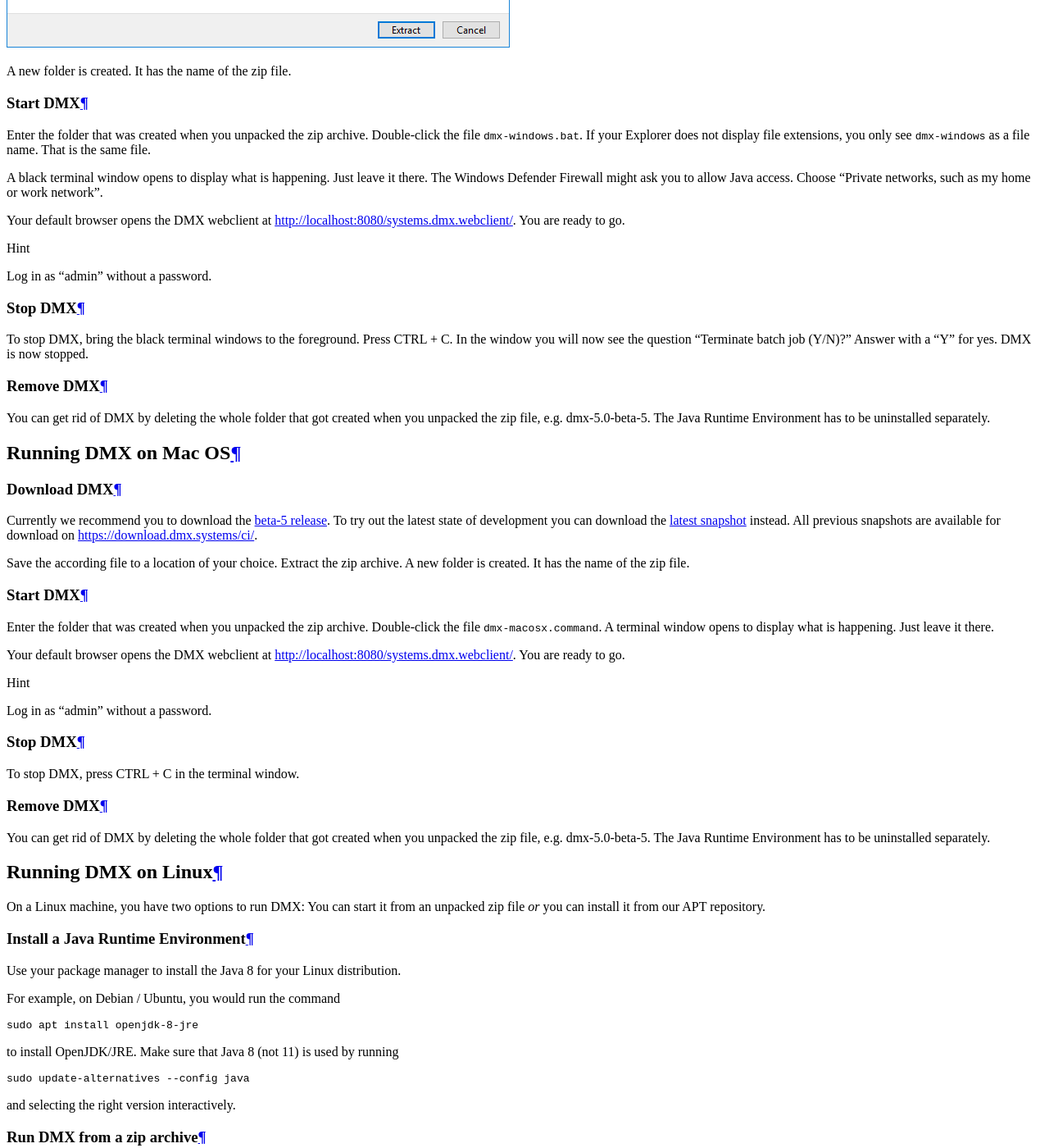
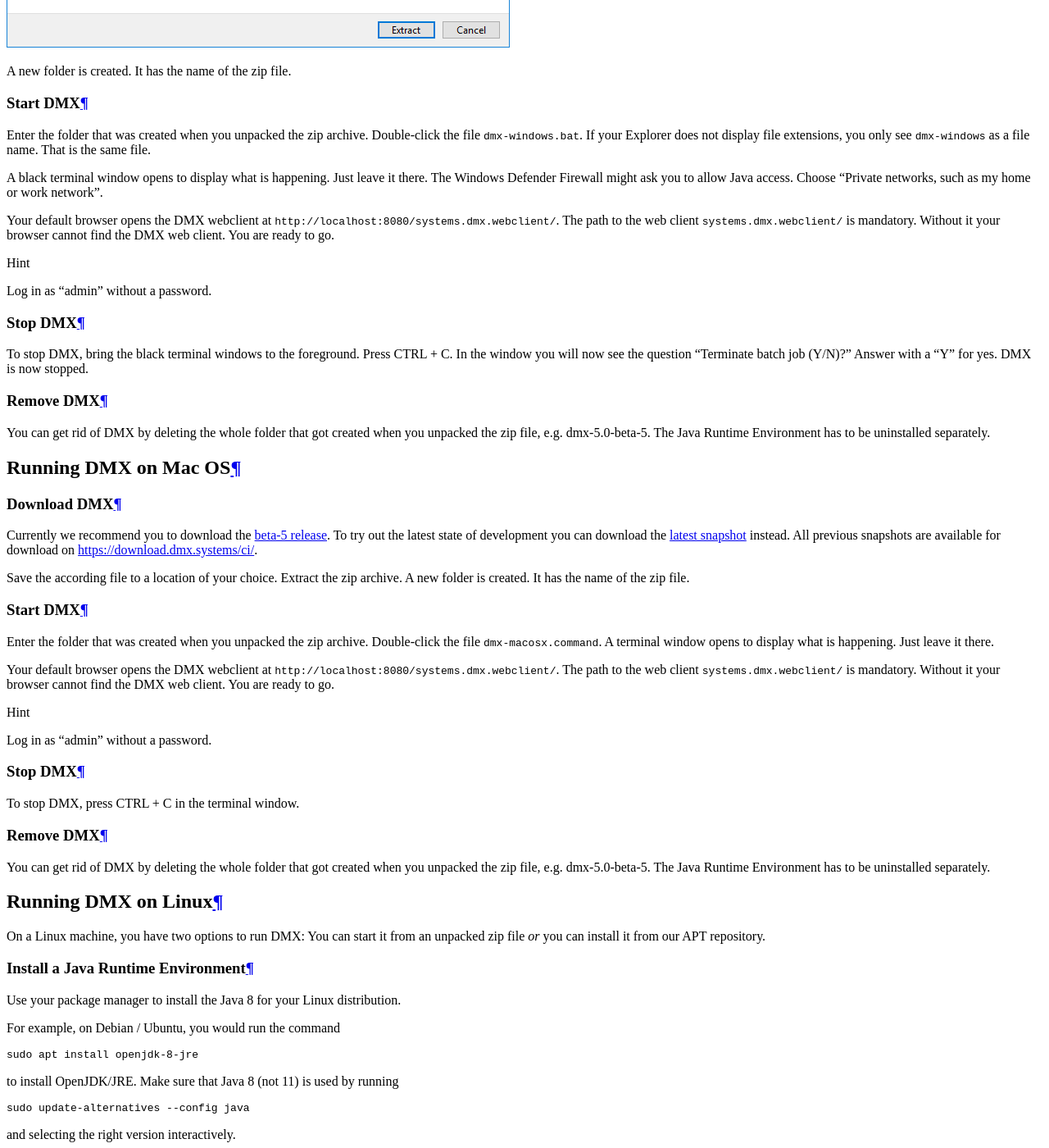
Before and after one commit to dmx-systems/dmx-documentation, a Sphinx documentation site: the page built from docs/install.rst, in a window 1280 px wide and 1400 px high, scrolled down 2017 px. Shown: the whole window at 82% size. Built offline with Sphinx 7.4.7 and the Read the Docs theme 2.0.0, drawn with Linux system fonts in a browser that asks for light colours; some of the changed text lies outside the part shown.

Commit message:
Made default URL with webclient path explicit.

```diff
--- a/docs/admin.rst
+++ b/docs/admin.rst
@@ -286,6 +286,8 @@
 This is an example configuration for Apache 2.4.
 The web server handles SSL.
 
+.. note:: Add a RewriteRule to ``https://%{HTTP_HOST}/systems.dmx.webclient/`` as described below.
+
 .. code:: bash
 
    <VirtualHost *:80>
--- a/docs/install.rst
+++ b/docs/install.rst
@@ -51,7 +51,9 @@
 The Windows Defender Firewall might ask you to allow Java access.
 Choose "Private networks, such as my home or work network".
 
-Your default browser opens the DMX webclient at http://localhost:8080/systems.dmx.webclient/.
+Your default browser opens the DMX webclient at ``http://localhost:8080/systems.dmx.webclient/``.
+The path to the web client ``systems.dmx.webclient/`` is mandatory.
+Without it your browser cannot find the DMX web client.
 You are ready to go.
 
 .. hint:: Log in as "admin" without a password.
@@ -97,7 +99,9 @@
 A terminal window opens to display what is happening.
 Just leave it there.
 
-Your default browser opens the DMX webclient at http://localhost:8080/systems.dmx.webclient/.
+Your default browser opens the DMX webclient at ``http://localhost:8080/systems.dmx.webclient/``.
+The path to the web client ``systems.dmx.webclient/`` is mandatory.
+Without it your browser cannot find the DMX web client.
 You are ready to go.
 
 .. hint:: Log in as "admin" without a password.
@@ -177,6 +181,11 @@
     ~/Downloads $ cd dmx-5.0-beta-5
     ~/Downloads/cd dmx-5.0-beta-5 $ ./dmx-linux.sh
 
+Your default browser opens the DMX webclient at ``http://localhost:8080/systems.dmx.webclient/``.
+The path to the web client ``systems.dmx.webclient/`` is mandatory.
+Without it your browser cannot find the DMX web client.
+You are ready to go.
+
 .. hint:: Log in as "admin" without a password.
 
 Stop DMX
```
